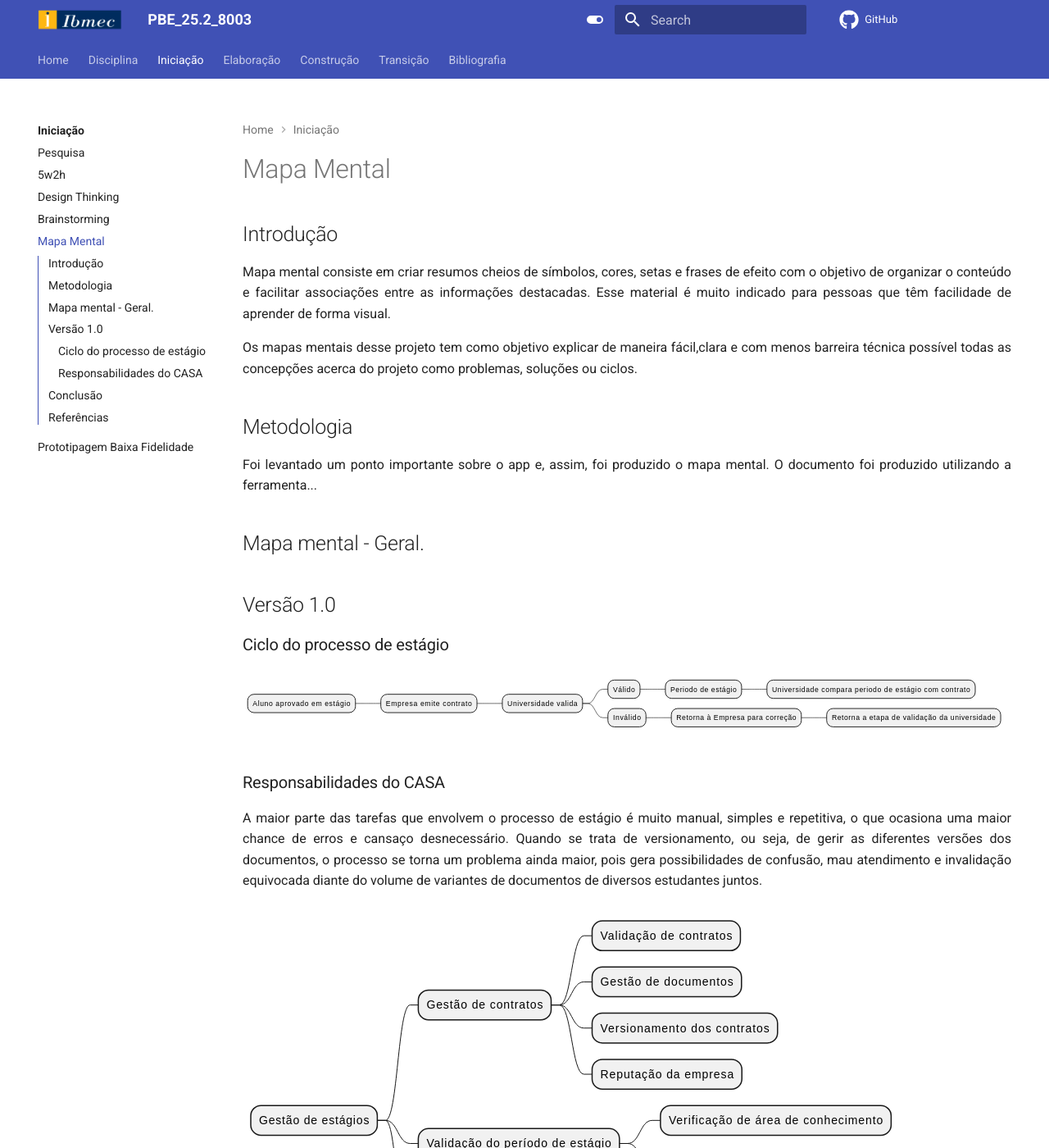
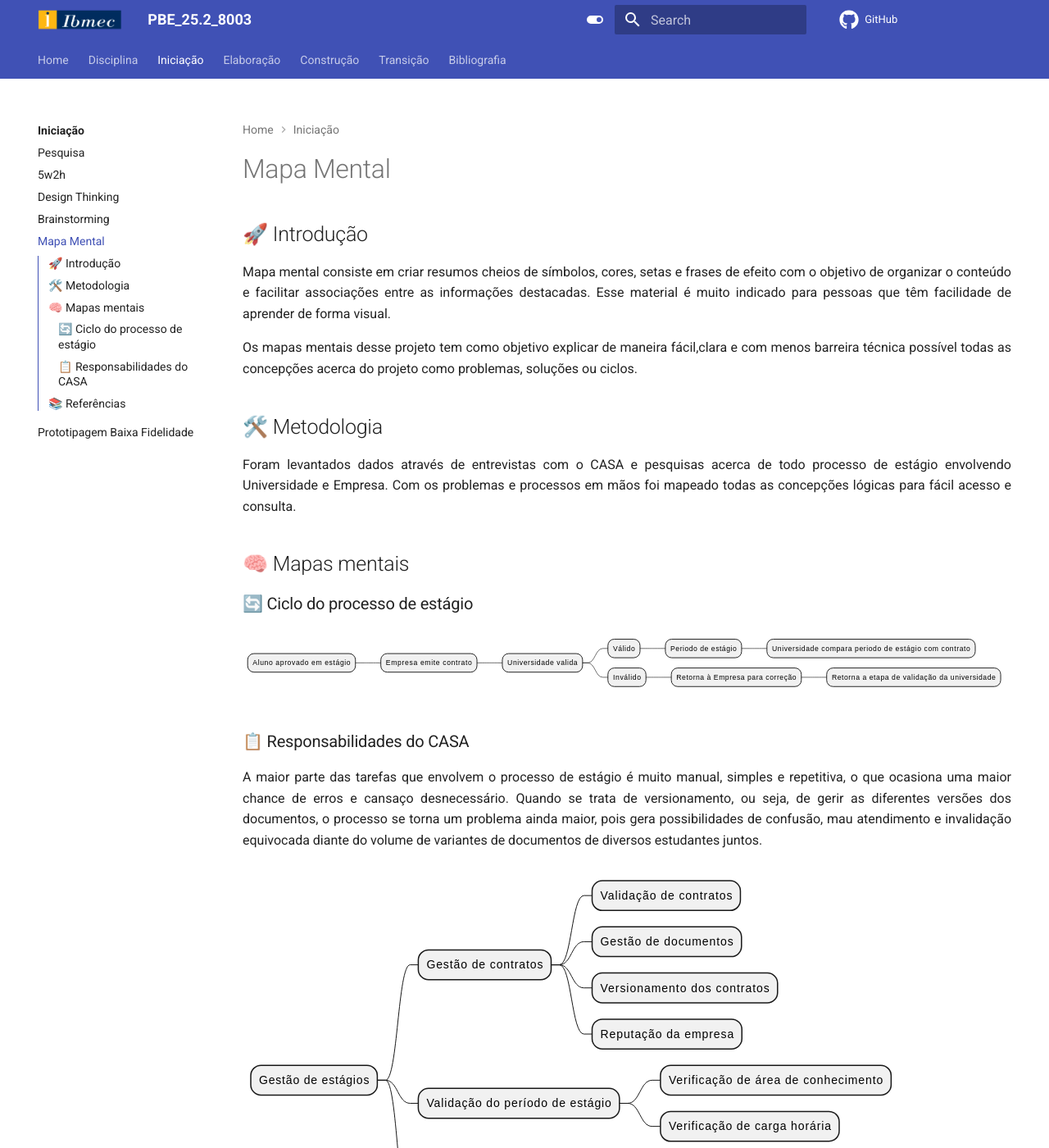
Before and after one commit to Projetos-de-Extensao/PBE_26.1_8002_III, an MkDocs documentation site: the page built from docs/Iniciacao/mapa_mental.md, in a window 1280 px wide and 1400 px high. Shown: the whole window at 82% size. Built offline with MkDocs 1.6.1 and Material for MkDocs 9.7.7, drawn with Linux system fonts in a browser that asks for light colours; comment, search, counter and statistics services are not loaded; some of the changed text lies outside the part shown.

Commit message:
docs:formated page

```diff
--- a/docs/Iniciacao/mapa_mental.md
+++ b/docs/Iniciacao/mapa_mental.md
@@ -3,7 +3,7 @@ id: mapa_mental
 title: Mapas Mentais
 ---
 
-## Introdução
+## 🚀 Introdução
 
 <p align = "justify">
 Mapa mental consiste em criar resumos cheios de símbolos, cores, setas e frases de efeito com o objetivo de organizar o conteúdo e facilitar associações entre as informações destacadas. Esse material é muito indicado para pessoas que têm facilidade de aprender de forma visual.
@@ -13,23 +13,21 @@ Mapa mental consiste em criar resumos cheios de símbolos, cores, setas e frases
     Os mapas mentais desse projeto tem como objetivo explicar de maneira fácil,clara e com menos barreira técnica possível todas as concepções acerca do projeto como problemas, soluções ou ciclos.
 </p>
 
-## Metodologia
+## 🛠️ Metodologia
 
 <p align = "justify">
-Foi levantado um ponto importante sobre o app e, assim, foi produzido o mapa mental. O documento foi produzido utilizando a ferramenta...
+Foram levantados dados através de entrevistas com o CASA e pesquisas acerca de todo processo de estágio envolvendo Universidade e Empresa. Com os problemas e processos em mãos foi mapeado todas as concepções lógicas para fácil acesso e consulta.
 </p>
 
 
-## Mapa mental - Geral.
+## 🧠 Mapas mentais
 
-## Versão 1.0
-
-### Ciclo do processo de estágio
+### 🔄 Ciclo do processo de estágio
 
 ![Mapa mental Ciclos](../assets/Diagramas/out/ciclo.svg)
 
 
-### Responsabilidades do CASA
+### 📋 Responsabilidades do CASA
 
 <p align = "justify">
     A maior parte das tarefas que envolvem o processo de estágio é muito manual, simples e repetitiva, o que ocasiona uma maior chance de erros e cansaço desnecessário. Quando se trata de versionamento, ou seja, de gerir as diferentes versões dos documentos, o processo se torna um problema ainda maior, pois gera possibilidades de confusão, mau atendimento e invalidação equivocada diante do volume de variantes de documentos de diversos estudantes juntos.
@@ -37,8 +35,6 @@ Foi levantado um ponto importante sobre o app e, assim, foi produzido o mapa men
 
 ![Mapa mental Problemas](../assets/Diagramas/out/problemas.svg)
 
-## Conclusão
 
-
-## Referências
+## 📚 Referências
 > Ferramentas para Mapas Mentais. Disponível em: https://plantuml.com/
```
